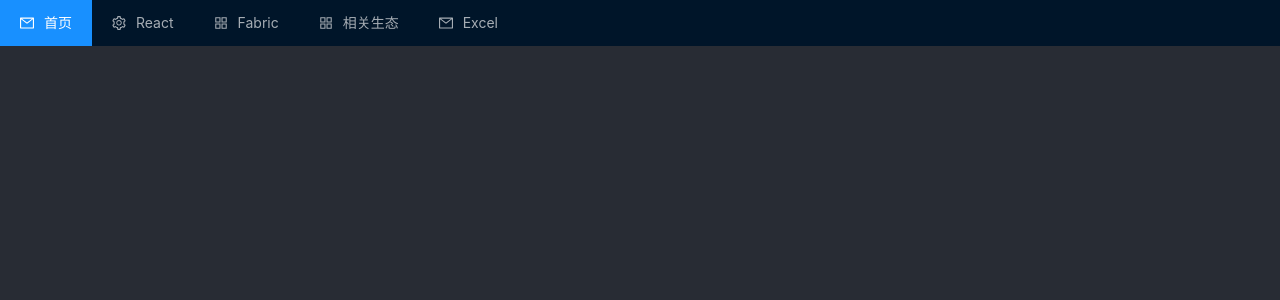
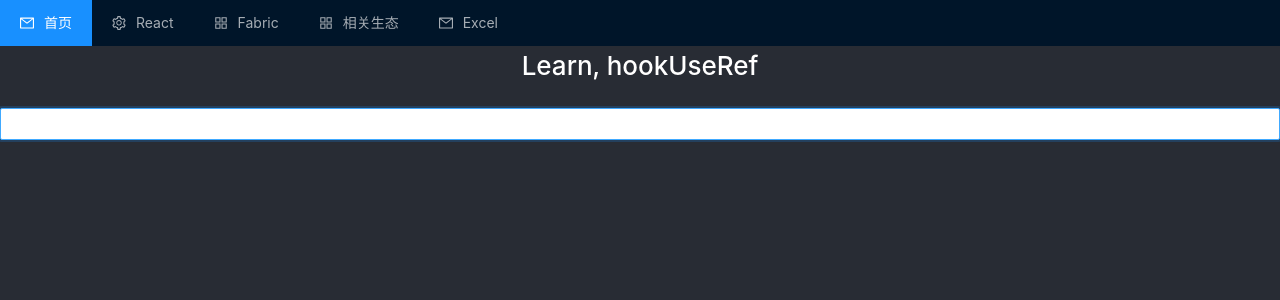
Before and after one commit to iguoxing/react-ts, a React (Create React App) app: page /hookUseRef in a window 1280 px wide. Shown: the top 300 px of the page. Built offline with nearby package versions, Linux system fonts and the light colour scheme.

Commit message:
react useRef

```diff
--- a/src/App.js
+++ b/src/App.js
@@ -2,7 +2,7 @@
  * @Author: ArdenZhao
  * @Date: 2021-12-23 10:36:10
  * @LastEditors: Zhaos-MacBook-Pro.local
- * @LastEditTime: 2022-04-18 18:03:23
+ * @LastEditTime: 2022-04-19 10:50:28
  * @FilePath: /react-ts/src/App.js
  */
 import React, { Suspense } from 'react';
@@ -22,6 +22,7 @@ import HookUseState from './components/react/7-Hook-useState'
 import HookUseEffect from './components/react/8-Hook-useEffect'
 import HookUseContext from './components/react/9-Hook-useContext'
 import HookUseReducer from './components/react/10-Hook-useReducer'
+import HookUseRef from './components/react/11-Hook-useRef'
 import HookUseCallback from './components/react/Hook-useCallback'
 import Polygon from './components/Polygon';
 import { BrowserRouter as Router, Routes, Route } from 'react-router-dom';
@@ -48,7 +49,8 @@ function App() {
               <Route path="/hookUseState" element={<HookUseState name="HookUseState" />} />
               <Route path="/hookUseEffect" element={<HookUseEffect name="HookUseEffect" />} />
               <Route path="/hookUseContext" element={<HookUseContext name="HookUseContext" />} />
-              <Route path="/hookUseReducer" element={<HookUseReducer name="HookUseState" />} />
+              <Route path="/hookUseReducer" element={<HookUseReducer name="hookUseReducer" />} />
+              <Route path="/hookUseRef" element={<HookUseRef name="hookUseRef" />} />
               <Route path="/hookUseCallback" element={<HookUseCallback name="HookUseCallback" />} />
               <Route path="/excel" element={<Excel name="Excel" />} />
             </Routes>
--- a/src/components/PageMenu.js
+++ b/src/components/PageMenu.js
@@ -58,6 +58,9 @@ class PageMenu extends React.Component {
                             <Menu.Item key="setting:useReducer">
                                 <Link to="hookUseReducer">useReducer</Link>
                             </Menu.Item>
+                            <Menu.Item key="setting:useRef">
+                                <Link to="hookUseRef">useRef</Link>
+                            </Menu.Item>
                             <Menu.Item key="setting:1">
                                 <Link to="hookUseCallback">HookUseCallback</Link>
                             </Menu.Item>
--- /dev/null
+++ b/src/components/react/11-Hook-useRef.js
@@ -0,0 +1,29 @@
+/*
+ * @Author: ArdenZhao
+ * @Date: 2022-04-19 10:47:35
+ * @LastEditTime: 2022-04-19 10:54:38
+ * @FilePath: /react-ts/src/components/react/11-Hook-useRef.js
+ * @Description: file information
+ */
+import { useRef, useEffect } from 'react';
+import { Input } from 'antd';
+import "antd/dist/antd.css";
+
+function HookUseRef(props) {
+  // 由useRef 声明一个变量
+  const inputRef = useRef(null);
+
+  useEffect(() => {
+    console.log('[ inputRef ] >', inputRef)
+    inputRef.current.focus();
+  }, []);
+
+  return (
+    <div>
+      <h1>Learn, {props.name}</h1>
+      <Input type="text" id="name" ref={inputRef} />
+      {/* <input type="text" ref={inputRef} /> */}
+    </div>
+  );
+}
+export default HookUseRef
--- a/src/components/react/6-enent-this.js
+++ b/src/components/react/6-enent-this.js
@@ -1,7 +1,7 @@
 /*
  * @Author: ArdenZhao
  * @Date: 2022-04-13 15:48:04
- * @LastEditTime: 2022-04-13 18:34:24
+ * @LastEditTime: 2022-04-19 10:55:33
  * @FilePath: /react-ts/src/components/react/6-enent-this.js
  * @Description: file information
  */
@@ -10,7 +10,7 @@ import "antd/dist/antd.css";
 import { Button } from 'antd';
 import {
   // PriorityQueue,
-  MinPriorityQueue,
+  // MinPriorityQueue,
   MaxPriorityQueue,
   // ICompare,
   // IGetCompareValue,
@@ -55,7 +55,7 @@ function ReactParams(props) {
   const numbers2 = [3, -2, 5, 0, -1, -5, 4];
 
   const maxpq = MaxPriorityQueue.fromArray(numbers);
-  const minpq = MinPriorityQueue.fromArray(numbers2);
+  // const minpq = MinPriorityQueue.fromArray(numbers2);
 
   console.log(numbers); // [5, 0, 4, -2, -1, -5, 3]
   console.log(numbers2); //  [-5, -1, -2, 3, 0, 5, 4]
--- a/src/components/react/7-Hook-useState.js
+++ b/src/components/react/7-Hook-useState.js
@@ -1,11 +1,11 @@
 /*
  * @Author: ArdenZhao
  * @Date: 2022-04-14 16:46:18
- * @LastEditTime: 2022-04-14 17:06:55
+ * @LastEditTime: 2022-04-19 10:55:43
  * @FilePath: /react-ts/src/components/react/7-Hook-useState.js
  * @Description: file information
  */
-import React, { useState, useCallback } from 'react';
+import React, { useState } from 'react';
 import { Button } from 'antd';
 import "antd/dist/antd.css";
 
--- a/src/components/react/8-Hook-useEffect.js
+++ b/src/components/react/8-Hook-useEffect.js
@@ -1,7 +1,7 @@
 /*
  * @Author: ArdenZhao
  * @Date: 2022-04-15 10:33:48
- * @LastEditTime: 2022-04-15 15:31:15
+ * @LastEditTime: 2022-04-19 10:56:50
  * @FilePath: /react-ts/src/components/react/8-Hook-useEffect.js
  * @Description: file information
  */
@@ -12,7 +12,6 @@ import "antd/dist/antd.css";
 function HookUseEffect(props) {
   // useState 不能放在函数内部，这里设置初始值为0
   const [num, setNum] = useState(0);
-  const [obj, setObj] = useState({ a: 1 });
   const [refresh, setRefresh] = useState(100)
   const clickX = () => {
     setNum(num + 1);
@@ -29,7 +28,7 @@ function HookUseEffect(props) {
     // return () => { // 非必须
     //   console.log('useEffect return');
     // }
-  }, [refresh])// 需要有监听的值，否则不会报错
+  }, [num, refresh])// 需要有监听的值，否则不会报错
 
   const [reset, setReset] = useState(100)
   useEffect(() => {
@@ -42,7 +41,7 @@ function HookUseEffect(props) {
       console.log('useEffectsetNum', num);
     }, 1000)
     // 模拟Ajax请求
-  }, [reset])// 需要有监听的值，否则会报错
+  }, [num, reset])// 需要有监听的值，否则会报错
   return (
     <div>
       <h1>Learn, {props.name}</h1>
```
